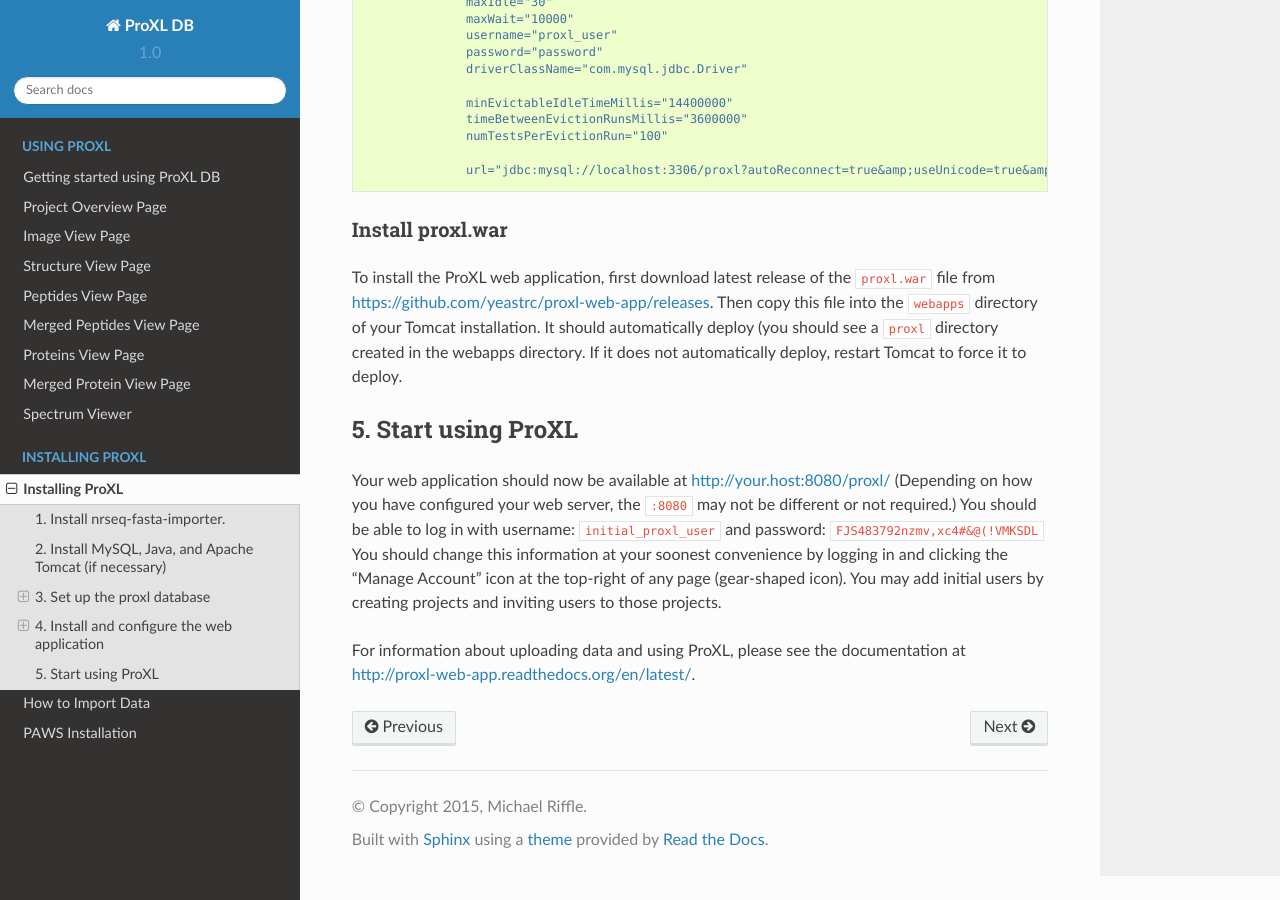
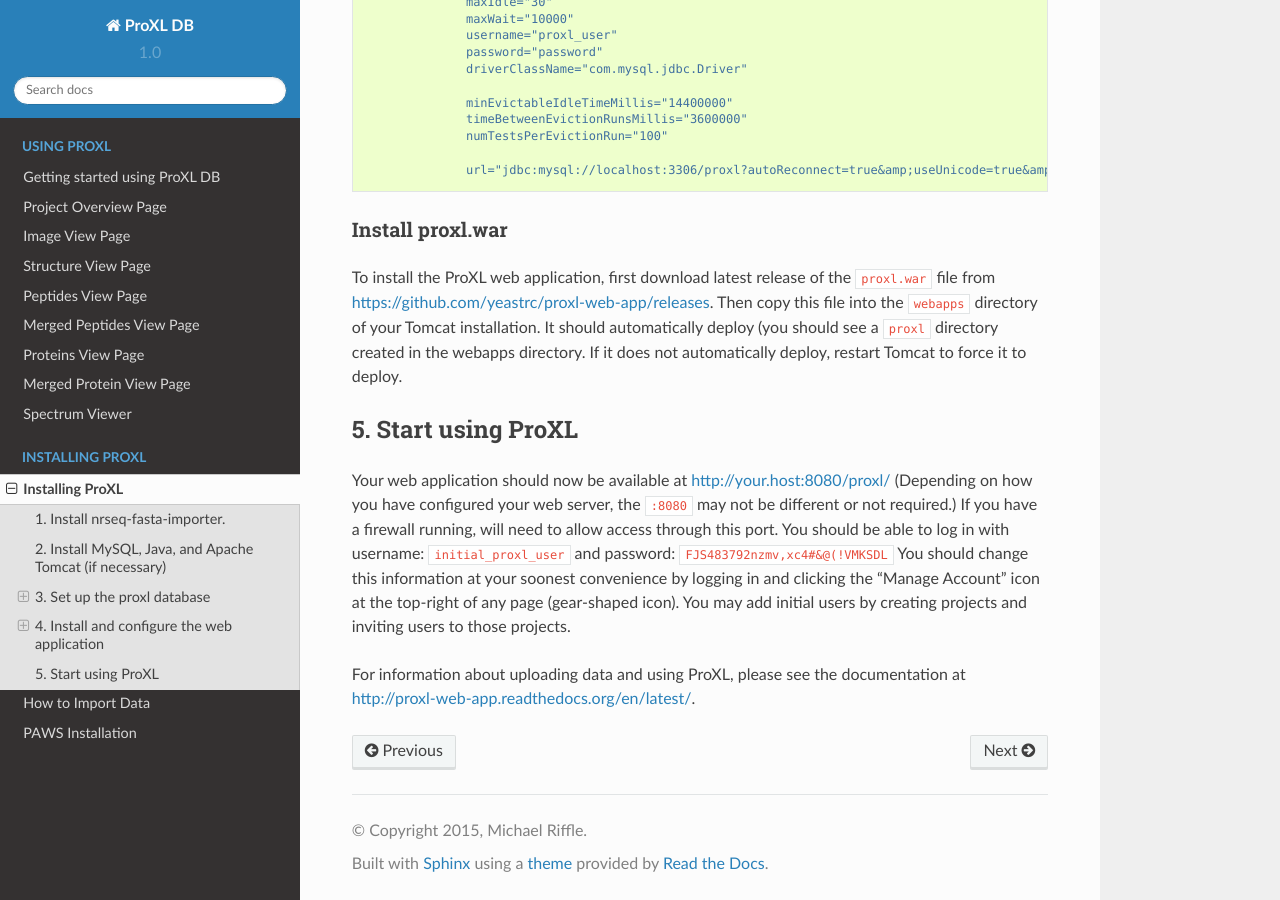
Before and after one commit to yeastrc/proxl-web-app, a Sphinx documentation site: the page built from docs/install/intro.rst, in a window 1280 px wide and 900 px high, scrolled down 3332 px. Built offline with Sphinx 7.4.7 and the Read the Docs theme 2.0.0, drawn with Linux system fonts in a browser that asks for light colours.

Commit message:
Updated installation docs.

```diff
--- a/docs/install/intro.rst
+++ b/docs/install/intro.rst
@@ -155,7 +155,8 @@
 ==========================================================
 Your web application should now be available at http://your.host:8080/proxl/
 (Depending on how you have configured your web server, the ``:8080`` may not be different or
-not required.) You should be able to log in with username: ``initial_proxl_user`` and
+not required.) If you have a firewall running, will need to allow access through this port.
+You should be able to log in with username: ``initial_proxl_user`` and
 password: ``FJS483792nzmv,xc4#&@(!VMKSDL``  You should change this information at your soonest
 convenience by logging in and clicking the "Manage Account" icon at the top-right of any page
 (gear-shaped icon). You may add initial users by creating projects and inviting users to those projects.
```
